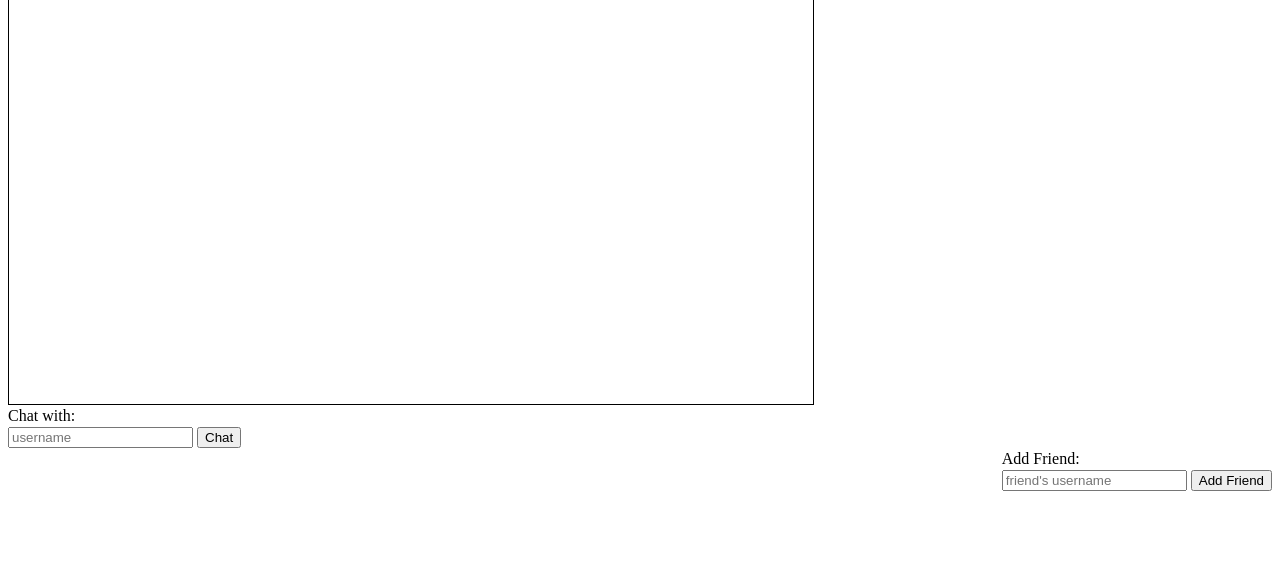
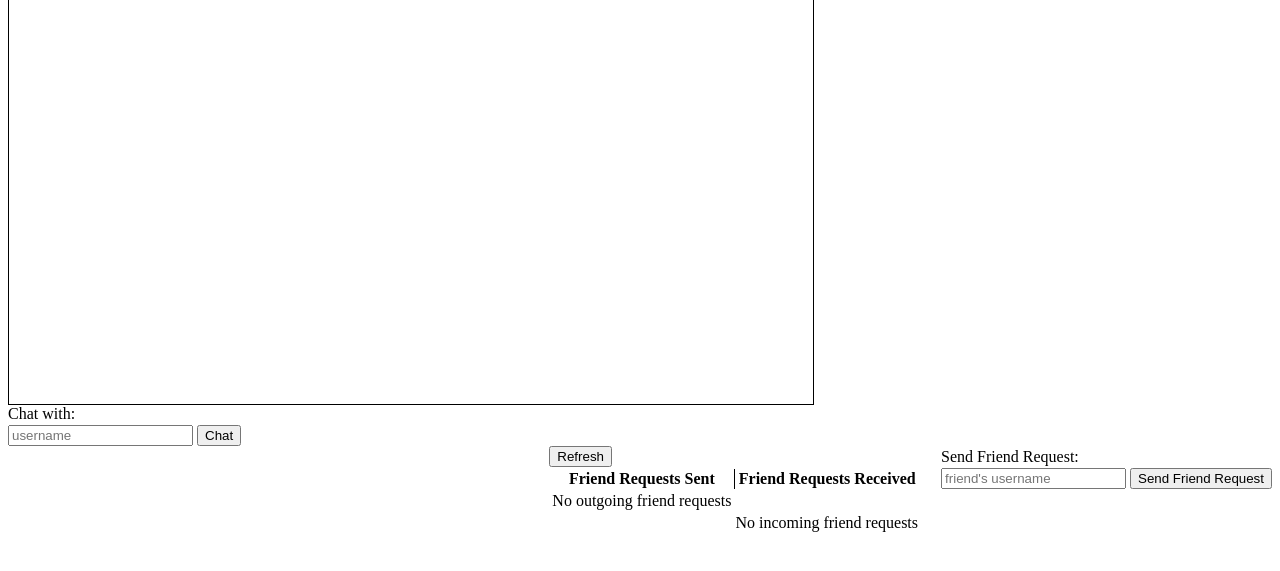
Before and after one commit to BlindTerran/MessagingApplication-Python, a Flask app: template templates/home.jinja in a window 1280 px wide. Shown: the part 140-711 px from the top of the page. Run offline with Flask 3, Linux system fonts and the light colour scheme; the template is opened without the code that fills it, so the values that code supplies are empty.

Commit message:
[FEAT] friend request features
Users can now send a friend request, view the incoming and outgoing friend requests, approve a request, and reject a reqeust. The original add friend mechanism is relinquished.
Files change log:
home.jinja: in the client side, they can now view the friend requests in a table view, they can either approve or reject a incoming friend request by clicking button. They can refresh the table by clicking the Refresh button. The add friend button and display text are changed to send friend request.
app.py: The original add_friend API endpoint is changed to send_friend_request, with corresponding changes to its prompt texts. New methods reject_friend_request, get_incoming_friend_requests, and get_outgoing_friend_requests are added to process the serverside logics for handling friend requests.
db.py: new functions are introduces to interact with the database to perform queries regards different friend requests, they are utilised by the API endpoints and provide return data to the client side or update the database about the friend requests.
models.py: the persistence layer code remains unchanged, a new function to parse Friendship object to dictionary is added and ease the process of converting Friendship data into JSON objects by the server side APIs.

```diff
--- a/app.py
+++ b/app.py
@@ -4,9 +4,10 @@
 the socket event handlers are inside of socket_routes.py
 '''
 
-from flask import Flask, render_template, request, abort, url_for
+from flask import Flask, render_template, request, abort, url_for, jsonify
 from flask_socketio import SocketIO
 import db
+from models import *
 import secrets
 
 # import logging
@@ -70,7 +71,7 @@
     if db.get_user(username) is None:
         db.insert_user(username, password)
         return url_for('home', username=username)
-    return "Error: User already exists!"
+    return "Error: User already exists."
 
 # handler when a "404" error happens
 @app.errorhandler(404)
@@ -84,29 +85,61 @@
         abort(404)
     return render_template("home.jinja", username=request.args.get("username"))
 
-# add friend backend handler
-@app.route("/add_friend", methods=["POST"])
-def add_friend():
+@app.route("/send_friend_request", methods=["POST"])
+def send_friend_request():
     friend_username = request.json.get("friend_username")
     username = request.json.get("username")
 
     if friend_username is None:
-        return "Error: The friend field cannot be empty!"
-
-    if username is None:
-        return "Error: Current user not found!"
+        return "Error: The friend field cannot be empty."
 
     if db.get_user(friend_username) is None:
-        return f"Error: User [{friend_username}] does not exist!"
+        return f"Error: User [{friend_username}] does not exist."
 
     if db.is_duplicate_friendship(username, friend_username):
-        return f"Error: User [{friend_username}] is already your friend!"
+        return f"Error: User [{friend_username}] is already your friend or is a pending friend."
 
-    db.add_friend(username, friend_username)
-    return f"Successfully added [{friend_username}] as a friend."
+    db.send_friend_request(username, friend_username)
+    return f"Successfully sent friend request to [{friend_username}]."
 
+@app.route("/accept_friend_request", methods=["POST"])
+def accept_friend_request():
+    user_id = request.json.get("username")
+    friend_id = request.json.get("friend_username")
+    friendship = db.approve_friend(user_id, friend_id)
+    if friendship is None:
+        return jsonify({"msg": "Friendship does not exist!"}), 404
+    return jsonify({"msg": f"Successfully accepted friend request from [{friend_id}]."}), 200
 
+@app.route("/reject_friend_request", methods=["POST"])
+def reject_friend_request():
+    user_id = request.json.get("username")
+    friend_id = request.json.get("friend_username")
+    friendship = db.reject_friend(user_id, friend_id)
+    if friendship is None:
+        return jsonify({"msg": "Friendship does not exist!"}), 404
+    return jsonify({"msg": f"Successfully rejected friend request from [{friend_id}]."}), 200
 
+@app.route("/get_incoming_friend_requests", methods=["POST"])
+def get_incoming_friend_requests():
+    username = request.json.get("username")
+    incoming_friendships = db.fetch_incoming_friend_requests(username)
+    # if the incoming_friendships list is either empty or None
+    if not incoming_friendships:
+        return jsonify({"no_incoming_friend_requests": True})
+    # convert the list of friendship objects to a list of dictionaries
+    incoming_friendships_json = [f.to_dict() for f in incoming_friendships]
+    # parse the list of dictionaries to a json object to the frontend
+    return jsonify(incoming_friendships_json)
+
+@app.route("/get_outgoing_friend_requests", methods=["POST"])
+def get_outgoing_friend_requests():
+    username = request.json.get("username")
+    outgoing_friendships = db.fetch_outgoing_friend_requests(username)
+    if not outgoing_friendships:
+        return jsonify({"no_outgoing_friend_requests": True})
+    outgoing_friendships_json = [f.to_dict() for f in outgoing_friendships]
+    return jsonify(outgoing_friendships_json)
 
 if __name__ == '__main__':
     socketio.run(app)
--- a/db.py
+++ b/db.py
@@ -21,6 +21,9 @@
 # initializes the database
 Base.metadata.create_all(engine)
 
+# Base.metadata.drop_all(engine, [Friendship.__table__])
+# Base.metadata.create_all(engine, [Friendship.__table__])
+
 # inserts a user to the database
 def insert_user(username: str, password: str):
     with Session(engine) as session:
@@ -33,20 +36,55 @@
     with Session(engine) as session:
         return session.get(User, username)
 
-# adds a friend to the user
-def add_friend(username: str, friend_username: str):
+def send_friend_request(username: str, friend_username: str):
     with Session(engine) as session:
-        friendship = Friendship(user_id=username, friend_id=friend_username)
+        friendship = Friendship(user_id=username, friend_id=friend_username, status="pending")
         session.add(friendship)
         session.commit()
 
+def approve_friend(username: str, friend_username: str):
+    with Session(engine) as session:
+        friendship = session.query(Friendship).filter(
+            (Friendship.user_id == friend_username) & (Friendship.friend_id == username) |
+            (Friendship.user_id == username) & (Friendship.friend_id == friend_username)
+        ).first()
+        friendship.status = "accepted"
+        session.commit()
+        return friendship
+
+def reject_friend(username: str, friend_username: str):
+    with Session(engine) as session:
+        friendship = session.query(Friendship).filter(
+            (Friendship.user_id == friend_username) & (Friendship.friend_id == username) |
+            (Friendship.user_id == username) & (Friendship.friend_id == friend_username)
+        ).first()
+        friendship.status = "rejected"
+        session.commit()
+        return friendship
+
+def fetch_incoming_friend_requests(username: str):
+    with Session(engine) as session:
+        incoming_friend_requests = session.query(Friendship).filter(
+            # fetch all incoming friendships either pending or rejected
+            (Friendship.friend_id == username) & (Friendship.status != "approved")
+            ).all()
+        return incoming_friend_requests
+
+def fetch_outgoing_friend_requests(username: str):
+    with Session(engine) as session:
+        outgoing_friend_requests = session.query(Friendship).filter(
+            (Friendship.user_id == username) & (Friendship.status != "approved")
+            ).all()
+        return outgoing_friend_requests
+
+# if a friendship already exists in the database, AND it is not rejected, return True, false otherwise
 def is_duplicate_friendship(username: str, friend_username: str):
     with Session(engine) as session:
         firendship = session.query(Friendship).filter(
             ((Friendship.user_id == username) & (Friendship.friend_id == friend_username)) |
             ((Friendship.user_id == friend_username) & (Friendship.friend_id == username))
-        ).first()
-        # if the friendship already exists in the database, return true
-        if firendship is not None:
-            return True
+        ).all()
+        for f in firendship:
+            if f.status != "rejected":
+                return True
         return False
--- a/templates/home.jinja
+++ b/templates/home.jinja
@@ -17,6 +17,18 @@
         width: 800px;
         overflow: auto;
         padding: 2px;
+        float: left;
+    }
+
+    #chat_box {
+        clear: both;
+    }
+
+    #friend-requests-container {
+        float: right;
+    }
+    #friend-requests-table th.border-left {
+        border-left: 1px solid black;
     }
 
     .text  {
@@ -58,12 +70,30 @@
         <button onclick="leave()">Leave Room</button>
     </section>
 
-    <!-- Add friend section-->
-    <section id="add_friend_box" style="float: right; margin-left: 20px;">
-        <p class="text">Add Friend: </p>
+    <!-- Send friend request section-->
+    <section id="send_friend_request_box" style="float: right; margin-left: 20px;">
+        <p class="text">Send Friend Request: </p>
         <input id="friend_username" placeholder="friend's username">
-        <button onclick="addFriend()">Add Friend</button>
+        <button onclick="addFriend()">Send Friend Request</button>
     </section>
+
+    <!-- Friend list section -->
+    <div id="friend-requests-container">
+        <button id="refresh">Refresh</button>
+        <table id="friend-requests-table">
+            <thead>
+                <tr>
+                    <th>Friend Requests Sent</th>
+                    <th class="border-left">Friend Requests Received</th>
+
+                </tr>
+            </thead>
+            <tbody id="friend-requests">
+
+            </tbody>
+        </table>
+    </div>
+
 </main>
 
 <script src="/static/js/libs/socket.io.min.js"></script>
@@ -177,7 +207,7 @@
 
     async function addFriend() {
         let friendUsername = $("#friend_username").val();
-        let addFriendURL = "{{ url_for('add_friend') }}";
+        let addFriendURL = "{{ url_for('send_friend_request') }}";
         // pass the friend's username and the current user's username to the server
         let res = await axios.post(addFriendURL, {
             friend_username: friendUsername,
@@ -190,5 +220,74 @@
         alert(`Successfully added ${friendUsername} as a friend.`);
     }
 
+    async function acceptFriendRequest(friend_id) {
+        let acceptFriendRequestURL = "{{ url_for('accept_friend_request') }}";
+        let res = await axios.post(acceptFriendRequestURL, {
+            username: Cookies.get('username'),
+            friend_username: friend_id
+        });
+        if (res.status == 200) {
+            alert(`Successfully accepted friend request from ${friend_id}`);
+            // remove the buttons and display the "Approved" status next to the friend request
+            $(`#buttons-${friend_id}`).remove();
+            $(`#request-${friend_id}`).append('<span> (Approved)</span>');
+        } else if (res.status == 404) {
+            alert(`Error: Friendship does not exist.`);
+        }
+    }
+
+    async function rejectFriendRequest(friend_id) {
+        let rejectFriendRequestURL = "{{ url_for('reject_friend_request') }}";
+        let res = await axios.post(rejectFriendRequestURL, {
+            username: Cookies.get('username'),
+            friend_username: friend_id
+        });
+        if (res.status == 200) {
+            alert(`Successfully rejected friend request from ${friend_id}`);
+            $(`#buttons-${friend_id}`).remove();
+            $(`#request-${friend_id}`).append('<span> (Rejected)</span>');
+        } else if (res.status == 404) {
+            alert(`Error: Friendship does not exist.`);
+        }
+    }
+
+    async function refreshFriendRequests() {
+        let incomingRequestsURL = "{{ url_for('get_incoming_friend_requests') }}";
+        let outgoingRequestsURL = "{{ url_for('get_outgoing_friend_requests') }}";
+
+        let incomingRes = await axios.post(incomingRequestsURL, { username: Cookies.get('username') });
+        let outgoingRes = await axios.post(outgoingRequestsURL, { username: Cookies.get('username') });
+
+        // clear the table when refresh is clicked
+        let table = $("#friend-requests");
+        table.empty();
+
+        if (outgoingRes.data.no_outgoing_friend_requests) {
+            let row = $(`<tr><td>No outgoing friend requests</td><td></td></tr>`);
+            table.append(row);
+        } else {
+            for (let request of outgoingRes.data) {
+                let row = $(`<tr><td>${request.friend_id} (${request.status})</td><td></td></tr>`);
+                table.append(row);
+            }
+        }
+
+        if (incomingRes.data.no_incoming_friend_requests) {
+            let row = $(`<tr><td></td><td>No incoming friend requests</td></tr>`);
+            table.append(row);
+        } else {
+            // in incoming requests, the user_id field is who sent the request, and the friend_id field is the current user
+            for (let request of incomingRes.data) {
+                let row = $(`<tr><td></td><td id="request-${request.user_id}">${request.user_id} <span id="buttons-${request.user_id}"><button onclick="acceptFriendRequest('${request.user_id}')">Approve</button> <button onclick="rejectFriendRequest('${request.user_id}')">Reject</button></span></td></tr>`);
+                table.append(row);
+            }
+        }
+    }
+
+    $("#refresh").click(refreshFriendRequests);
+
+    // call refreshFriendRequests when the page loads to refresh the friend requests
+    $(document).ready(refreshFriendRequests);
+
 </script>
 {% endblock %}
```
Also changed, not shown: models.py (+8 -0 lines).
